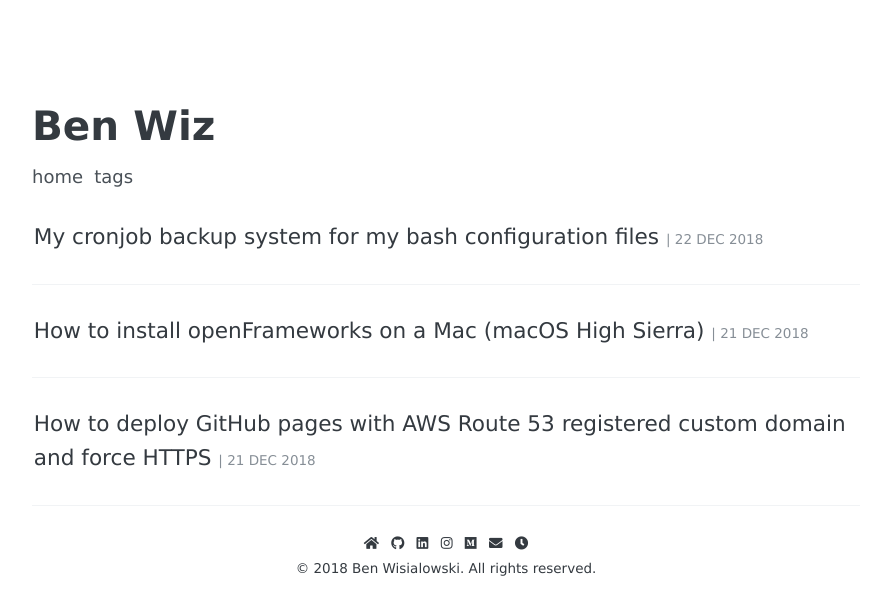
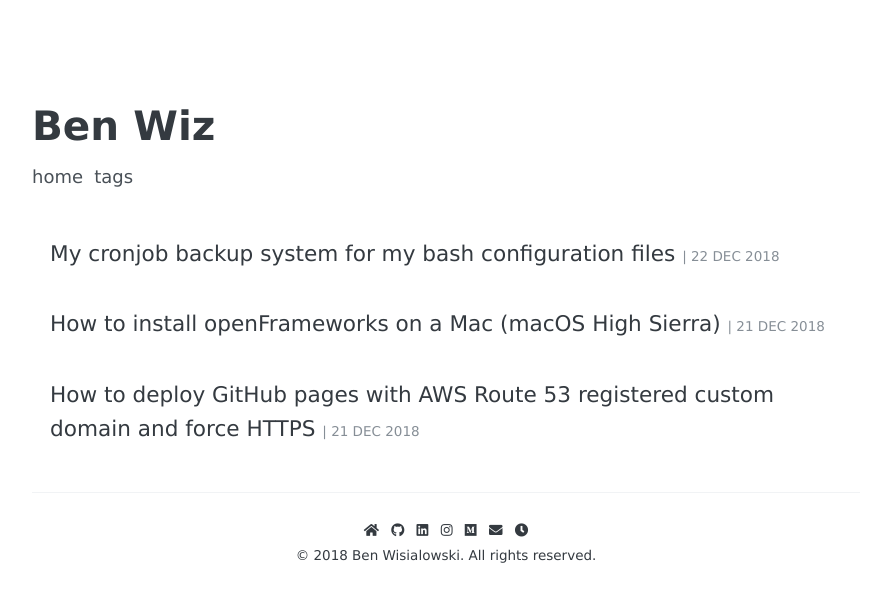
Before and after one commit to benwiz/blog, a Jekyll site: the page built from index.html, in a window 1280 px wide. Shown: the top 615 px of the page, without its empty margins (194-1085 px from the left). Built offline with Jekyll 4.4.1, drawn with Linux system fonts in a browser that asks for light colours; nearby versions of some CDN libraries; some web fonts are replaced; the list of posts is cut into pages by our own code.

Commit message:
use padding instead of <ht> for spsacing

```diff
--- a/_layouts/landing.html
+++ b/_layouts/archive.html
@@ -51,9 +51,9 @@ layout: default
         </a>
       </div>
 
-      {% if forloop.last == false %}
+      {%- comment -%} {% if forloop.last == false %}
         <hr>
-      {% endif %}
+      {% endif %} {%- endcomment -%}
 
     {% endfor %}
   {% endif %}
--- a/_sass/_site.scss
+++ b/_sass/_site.scss
@@ -327,7 +327,7 @@ body {
 .archive {
   &-list {
     &-post {
-      padding: 0.1rem;
+      padding: 1.0rem;
 
       &:hover {
           background-color: $background-over-color;
--- a/index.html
+++ b/index.html
@@ -1,3 +1,3 @@
 ---
-layout: landing
+layout: archive
 ---
```
Lines whose indentation alone changed are shown as unchanged.
